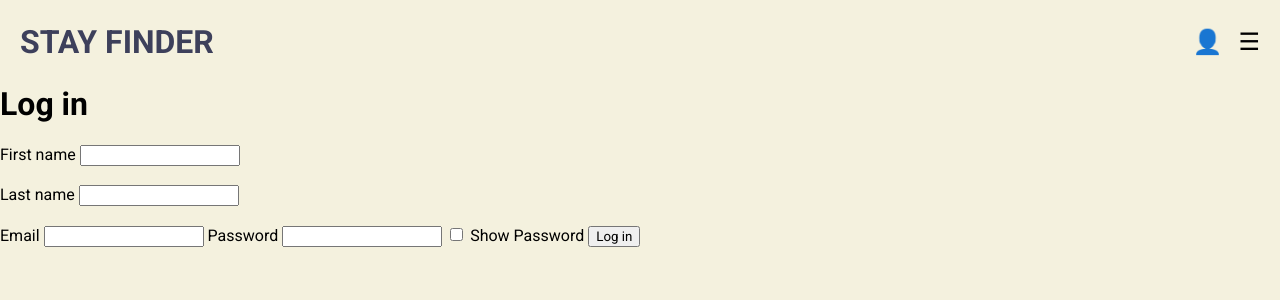
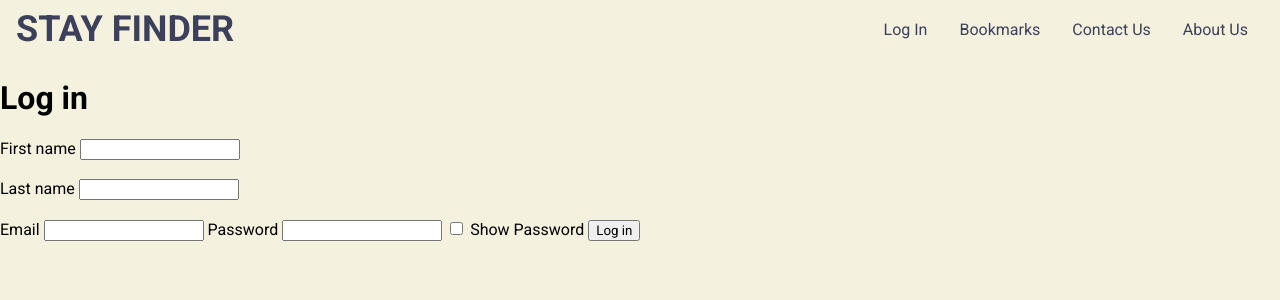
Before and after one commit to larslovold/IDATA2306-Applikasjonsutvikling-Group-18, a PHP site: page /login.html in a window 1280 px wide. Shown: the top 300 px of the page. Run offline with PHP 8.4, Linux system fonts and the light colour scheme.

Commit message:
improved drop down menu

```diff
--- a/src/main/html/login.html
+++ b/src/main/html/login.html
@@ -7,24 +7,22 @@
 </head>
 <body>
     <header>
-        <header>
-            <div class="header-content">
-                <div class="brand-name">
-                    <a href="index.html"><h1>STAY FINDER</a></h1>
-                </div>
-                <div class="user-menu">
-                    <a href="login.html" class="user-icon">👤</a>
-                    <div class="burger-menu">
-                        ☰
-                        <div class="dropdown-content">
-                            <a href="support.html">Support</a>
-                            <a href="about-us.html">About us</a>
-                            <a href="preferences.html">Preferences</a>
-                        </div>
-                    </div>
-                </div>
+        <section class="top-nav">
+            <div class="brand-name">
+                <a href="index.html"><h1>STAY FINDER</h1></a>
             </div>
-        </header>
+            <input id="menu-toggle" type="checkbox" />
+            <label class='menu-button-container' for="menu-toggle">
+                <div class='menu-button'></div>
+            </label>
+            <ul class="menu">
+                <li><a href="login.html">Log In</a></li>
+                <li><a href="about-us.html">Bookmarks</a></li>
+                <li><a href="contactus.html">Contact Us</a></li>
+                <li><a href="aboutus.html">About Us</a></li>
+            </ul>
+        </section>
+    </header>
 <main>
     <form action="" method="POST" class="login-form">
         <h1>Log in</h1>
--- a/src/main/html/style.css
+++ b/src/main/html/style.css
@@ -32,43 +32,115 @@ body {
     color: #3D405B; /* Deep Slate Blue */
 }
 
-.user-menu {
+.top-nav {
     display: flex;
+    flex-direction: row;
     align-items: center;
-    position: relative;
+    justify-content: space-between;
+    background: #F4F1DE; /* Deep Slate Blue for the header background */
+    color: #3D405B; /* Antique White for the text */
+    padding: 0.5em 1em; /* Adjust padding to your liking */
+  }
+
+.brand-name a {
+  text-decoration: none;
+  color: #F4F1DE; /* Antique White for the brand name */
+  font-size: 1.5em; /* Adjust the size as needed */
 }
 
-.burger-menu {
-    font-size: 24px;
+
+  .menu {
+    display: flex;
+    flex-direction: row;
+    list-style-type: none;
+    margin: 0;
+    padding: 0;
+  }
+
+  .menu > li {
+    margin: 0 1rem;
+    overflow: hidden;
+  }
+
+  .menu a {
+    color: #3D405B; /* Antique White for menu links */
+    text-decoration: none;
+  }
+  .menu-button-container {
+    display: none;
+    height: 100%;
+    width: 30px;
     cursor: pointer;
-    position: relative; /
+    flex-direction: column;
+    justify-content: center;
+    align-items: center;
+  }
+
+  #menu-toggle {
+    display: none;
+  }
+
+  .menu-button,
+.menu-button::before,
+.menu-button::after {
+  display: block;
+  background-color: #3D405B; /* Antique White for the burger icon */
+  position: absolute;
+  height: 4px;
+  width: 30px;
+  transition: transform 400ms cubic-bezier(0.23, 1, 0.32, 1);
+  border-radius: 2px;
 }
 
-.burger-menu:hover .dropdown-content {
-    display: block;
-}
+  .menu-button::before {
+    content: '';
+    margin-top: -8px;
+  }
 
-.dropdown-content {
-    display: none;
-    position: absolute;
-    right: 40px;
-    background-color: #f9f9f9;
-    min-width: 160px;
-    box-shadow: 0px 8px 16px 0px rgba(0,0,0,0.2);
-    z-index: 1;
-}
+  .menu-button::after {
+    content: '';
+    margin-top: 8px;
+  }
 
-.dropdown-content a {
-    color: black;
-    padding: 12px 16px;
-    text-decoration: none;
-    display: block;
-    text-align: left;
-}
+  #menu-toggle:checked + .menu-button-container .menu-button::before {
+    margin-top: 0px;
+    transform: rotate(405deg);
+  }
 
-.dropdown-content a:hover {
-    background-color: #f1f1f1;
-}
+  #menu-toggle:checked + .menu-button-container .menu-button {
+    background: rgba(255, 255, 255, 0);
+  }
+
+  #menu-toggle:checked + .menu-button-container .menu-button::after {
+    margin-top: 0px;
+    transform: rotate(-405deg);
+  }
+
+  @media (max-width: 700px) {
+    .menu-button-container {
+      display: flex;
+    }
+    .menu {
+      display: none; /* Hide menu initially, will be shown when checkbox is checked */
+      position: absolute;
+      top: 50px;
+      left: 0;
+      flex-direction:column;
+      width: 100%;
+      align-items: center;
+      background: #F4F1DE;
+      padding: 20px;
+    }
+    #menu-toggle:checked ~ .menu {
+      display: flex; /* Show menu when checkbox is checked */
+    }
+    .menu > li {
+      display: block;
+      width: 100%;
+      color: white;
+    }
+
+  }
 
 .brand-name a {
     text-decoration: none;
@@ -77,14 +149,6 @@ body {
 
 .brand-name h1 {
     margin: 0;
-}
-
-.user-icon {
-    font-size: 24px;
-    color: #3D405B; /* Deep Slate Blue */
-    text-decoration: none;
-    display: block;
-    padding: 8px 16px;
 }
 
 .headline{
```
Also changed, not shown: src/main/html/aboutus.html (+13 -14 lines), src/main/html/contactus.html (+13 -14 lines), src/main/html/index.html (+13 -14 lines).
